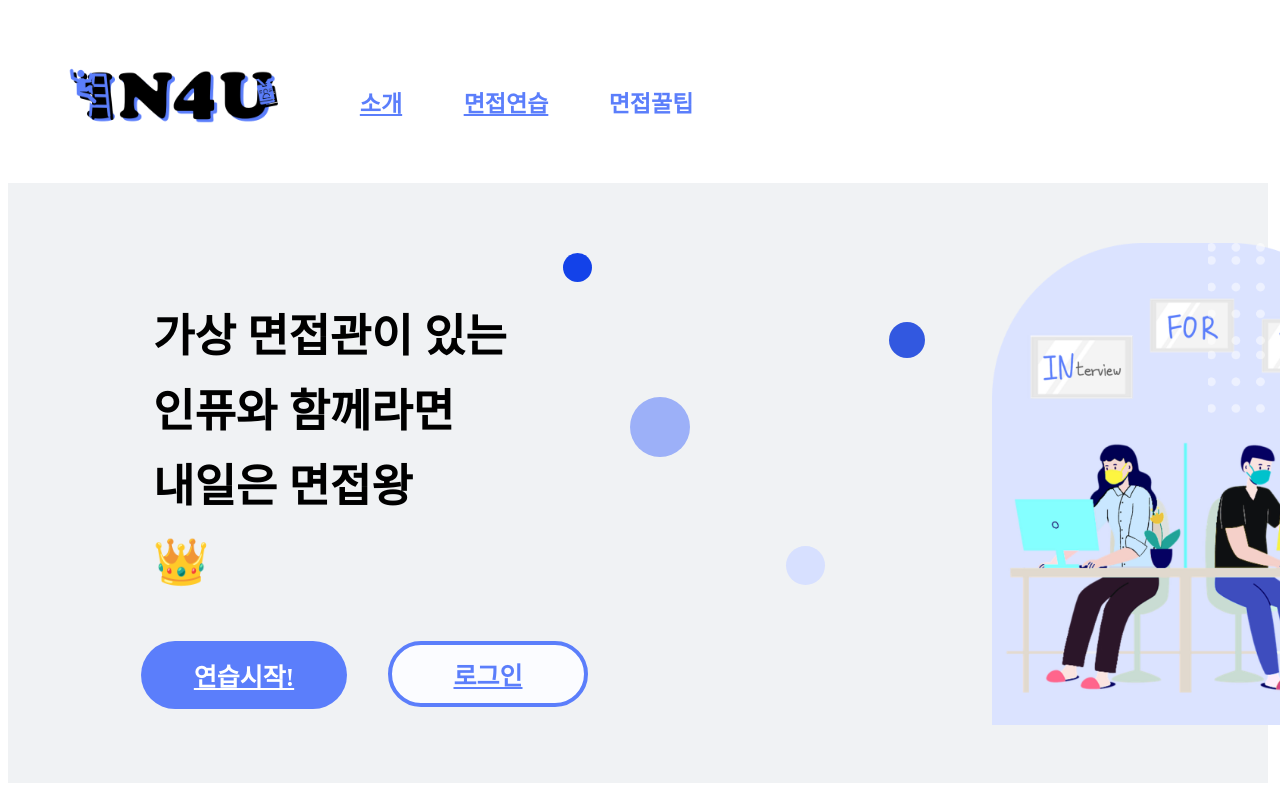
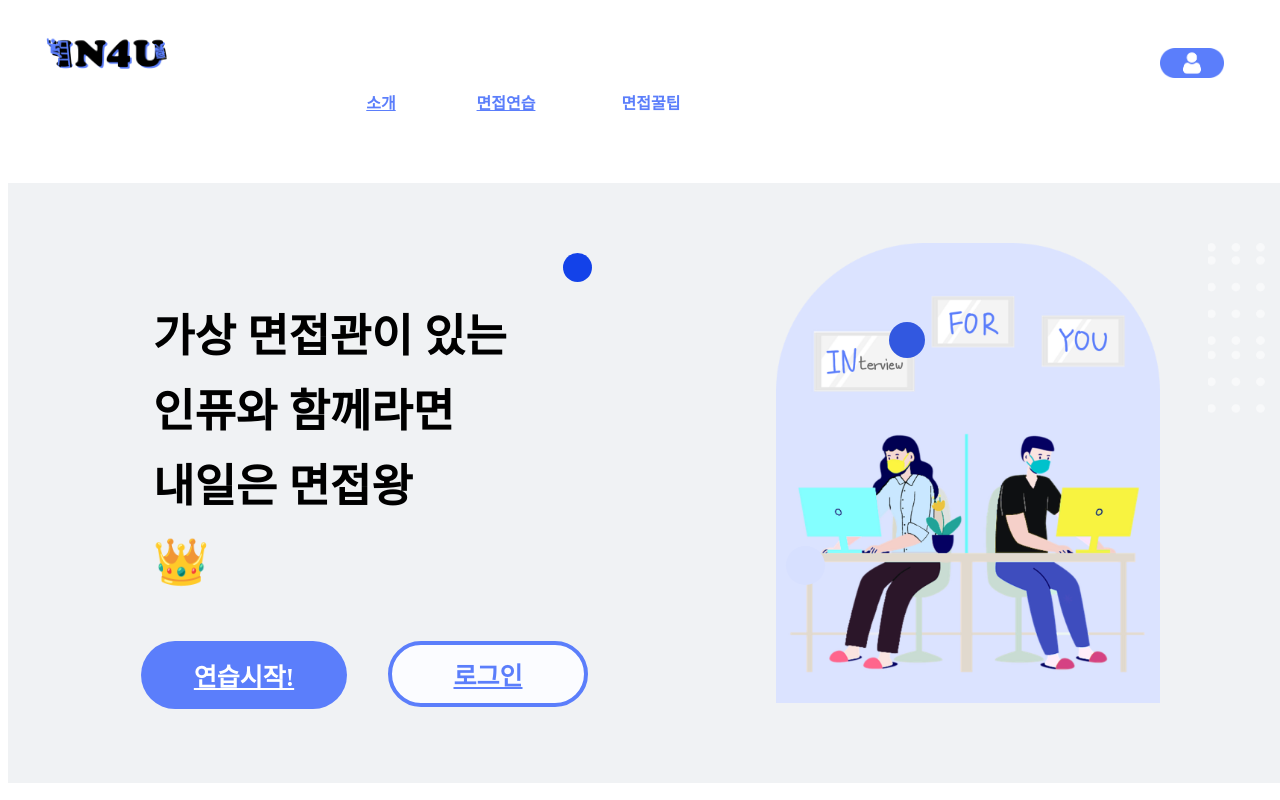
Before and after one commit to kookmin-sw/capstone-2022-15, a React (Create React App) app in the folder src/front/: page / in a window 1280 px wide. Shown: the top 800 px of the page. Built offline with nearby package versions, Linux system fonts and the light colour scheme.

Commit message:
Main Page - 네비게이션 바 사이즈 수정

```diff
--- a/src/front/src/pages/HomePage/Home.css
+++ b/src/front/src/pages/HomePage/Home.css
@@ -3,31 +3,28 @@
 .App {
     /* 메인 */
     position: relative;
-    width: "100%";
-    height: 3000px;
-    padding-left: 140px;
-    padding-right: 140px;
+    width: 100vw;
+    height: 100vh;
 }
 /*---------------------------------Header-------------------------------*/
 .App-header {
     position: absolute;
-    width: 1512px;
-    height: 200px;
+    width: 100vw;
+    height: 15vh;
     left: 0px;
 }
 .App-logo {
     position: absolute;
-    width: 265px;
-    height: 98px;
-    top: 50px;
-    left: 40px;
+    width: 12vw;
+    top: 3vh;
+    left: 2vw;
     cursor: pointer;
 }
 .BT-navi{
     font-family: Montserrat;
     font-style: normal;
     font-weight: bold;
-    font-size: 23px;
+    font-size: 16px;
     color: #5B7EFB;
 
     display: flex;
@@ -37,24 +34,25 @@
     padding: 3px;
 
     position: absolute;
-    background: #ffffff;
+
+    width: 8vw;
+    top:5vh;
 
     cursor: pointer;
 
 }
 .BT-mypage{
     position: absolute;
-    width: 100px;
-    height: 45px;
-    left: 1350px;
-    top: 85px;
+    width: 5vw;
+    left: 90vw;
+    top: 5vh;
     cursor: pointer;
 }
 
 /*---------------------------------T O P-------------------------------*/
 .FR-top{
     position: absolute;
-    width: 1260px;
+    width: 100vw;
     height: 600px;
     left: 0px;
     top: 175px;
@@ -112,9 +110,8 @@
 }
 .img-main{
     position: absolute;
-    width: 390px;
-    height: 482px;
-    left: 984px;
+    width: 30vw;
+    left: 60vw;
     top: 60px;
 }
 .circle1{
@@ -129,7 +126,6 @@
 .circle2{
     position: absolute;
     width: 60px;
-    height: 60px;
     left: 622px;
     top: 214px;
     border-radius: 45px;
@@ -184,7 +180,6 @@
     font-size: 50px;
     line-height: 69px;
     color: #000000;
-
 }
 .middle-txt2{
     position: absolute;
@@ -195,7 +190,6 @@
     line-height: 35px;
     color: #000000;
     display: flex;
-
 }
 .BT-join{
     font-family: Montserrat;
@@ -318,8 +312,8 @@
 }
 .FR-footer-gray{
     position: absolute;
-    width: 1512px;
-    height: 200px;
+    width: 100vw;
+    height: 20vh;
     left: 0px;
     top: 2780px;
 
@@ -327,15 +321,14 @@
 }
 .img-logo-footer{
     position: absolute;
-    width: 117px;
-    height: 92px;
+    width: 10vw;
     left: 700px;
     top: 22px;
 }
 .footer-gray-txt{
     position: absolute;
-    width: 1512px;
-    height: 59px;
+    width: 100vw;
+    height: 15vh;
     top: 114px;
 
     display: flex;
@@ -351,7 +344,5 @@
     font-size: 20px;
     line-height: 29px;
 
-
     color: #BFBFBF;
-
   }
```
Lines whose indentation alone changed are shown as unchanged.
